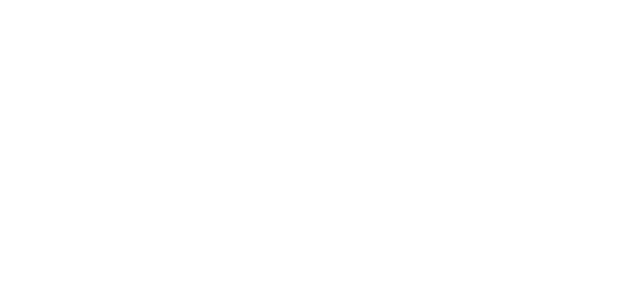
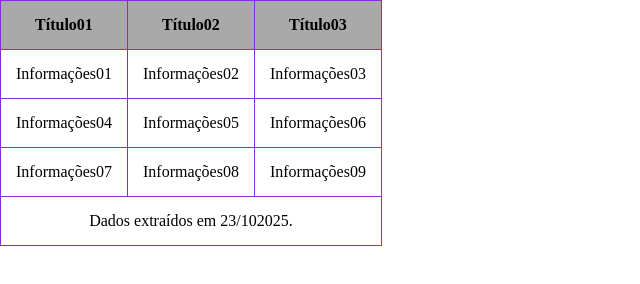
Before and after one commit to icneto603/tabelas, a website: page index.html in a window 1280 px wide. Shown: the whole page, without its empty margins (0-640 px from the left). Drawn offline with Linux system fonts and the light colour scheme.

Commit message:
add: pedidos e produtos(html e css)

```diff
--- a/index.html
+++ b/index.html
@@ -4,8 +4,68 @@
     <meta charset="UTF-8">
     <meta name="viewport" content="width=device-width, initial-scale=1.0">
     <title>Estudos sobre tabelas</title>
+
+    <style>
+
+        *{
+            padding: 0;
+            margin: 0;
+            box-sizing: border-box;
+        }
+        table,th, td{
+            border-color: blueviolet;
+            border-width: 1px;
+            border-style: solid;
+            border-collapse: collapse;
+            padding: 15px;
+
+
+        }
+
+        th{
+            background: #a9a9a9;
+        }
+
+        .align{
+            text-align: center;
+        }
+    </style>
+
 </head>
 <body>
+    <table>
 
+
+        <thead>
+            <th>Título01</th>
+            <th>Título02</th>
+            <th>Título03</th>
+        </thead>
+
+        <tbody>
+            <tr>
+                <td>Informações01</td>
+                <td>Informações02</td>
+                <td>Informações03</td>
+            </tr>
+            <tr>
+                <td>Informações04</td>
+                <td>Informações05</td>
+                <td>Informações06</td>
+            </tr>
+            <tr>
+                <td>Informações07</td>
+                <td>Informações08</td>
+                <td>Informações09</td>
+            </tr>
+        </tbody>
+
+        <tfoot>
+            <tr>
+                <td colspan="3" class="align">Dados extraídos em 23/102025.</td>
+            </tr>
+        </tfoot>
+
+    </table>
 </body>
 </html>
```
Also changed, not shown: pedidos/pedidos.css (added), pedidos/pedidos.html (added), produtos/tab-produtos-clientes-fidelidade.css (added), produtos/tab-produtos-clientes-fidelidade.html (added).
